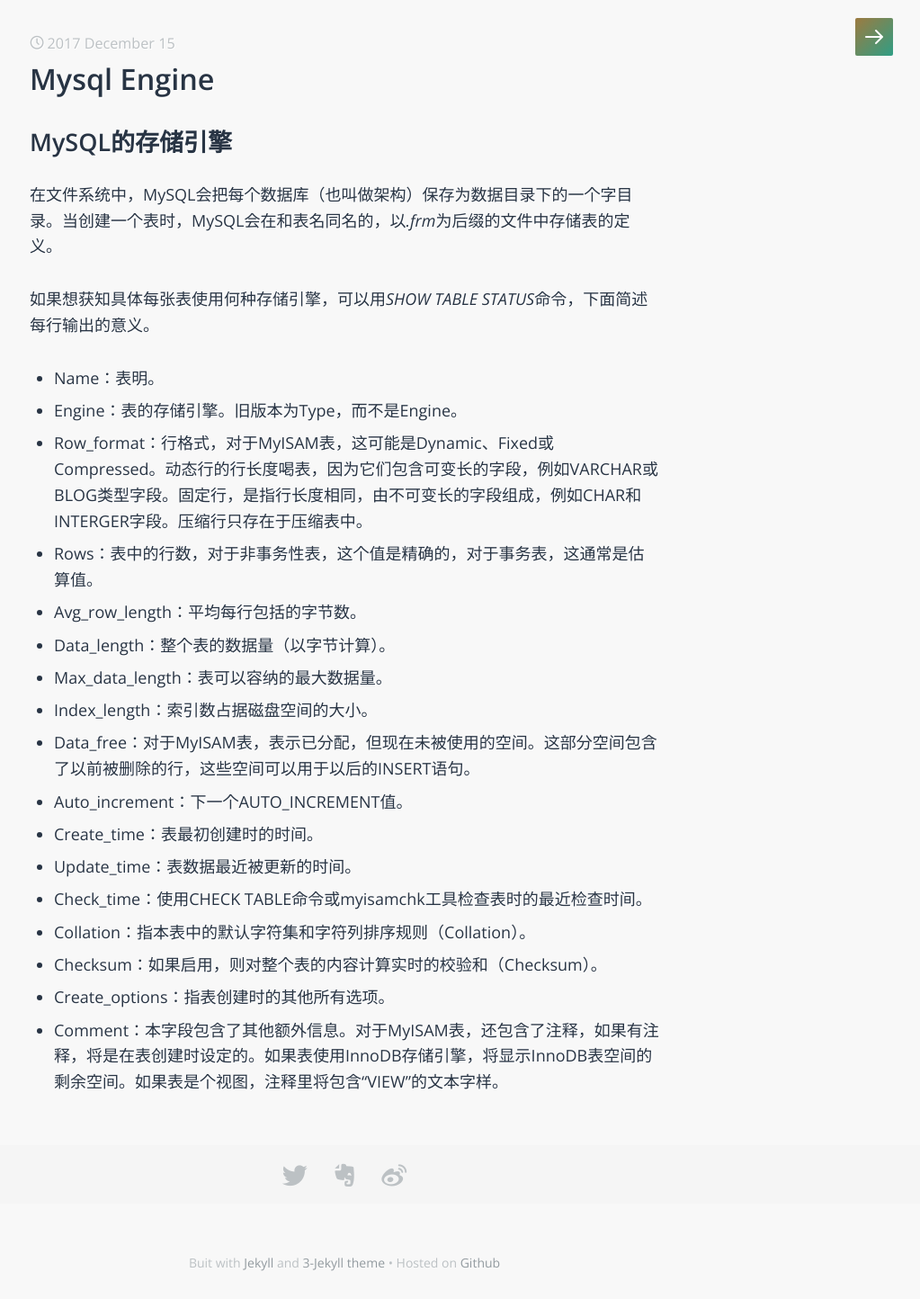
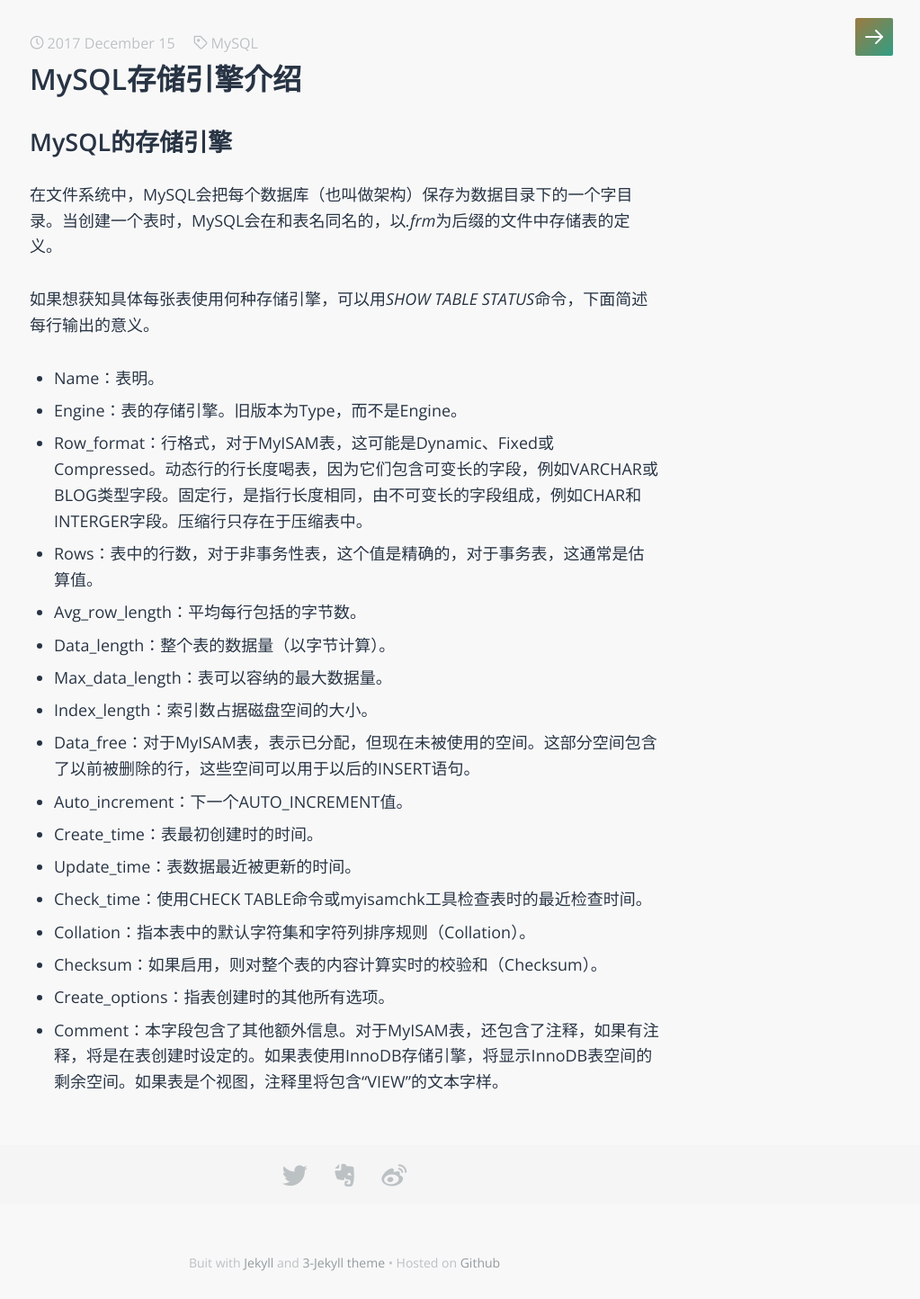
Before and after one commit to yuanhuikai/yuanhuikai.github.io, a Jekyll site: the page built from _posts/2017-12-15-mysql-engine.md, in a window 1280 px wide. Shown: the whole page at 90% size, without its empty margins (257-1280 px from the left). Built offline with Jekyll 4.4.1, drawn with Linux system fonts in a browser that asks for light colours; some web fonts are replaced; our own code applies the rules of GitHub Pages for plain Markdown files.

Commit message:
添加mysql文章

```diff
--- a/_posts/2017-12-15-mysql-engine.md
+++ b/_posts/2017-12-15-mysql-engine.md
@@ -1,3 +1,10 @@
+---
+layout: post
+title:  "MySQL存储引擎介绍"
+date:   2017-12-15 22:21:49
+categories: MySQL
+tags: MySQL
+---
 MySQL的存储引擎
 ===========
 在文件系统中，MySQL会把每个数据库（也叫做架构）保存为数据目录下的一个字目录。当创建一个表时，MySQL会在和表名同名的，以*.frm*为后缀的文件中存储表的定义。
```
